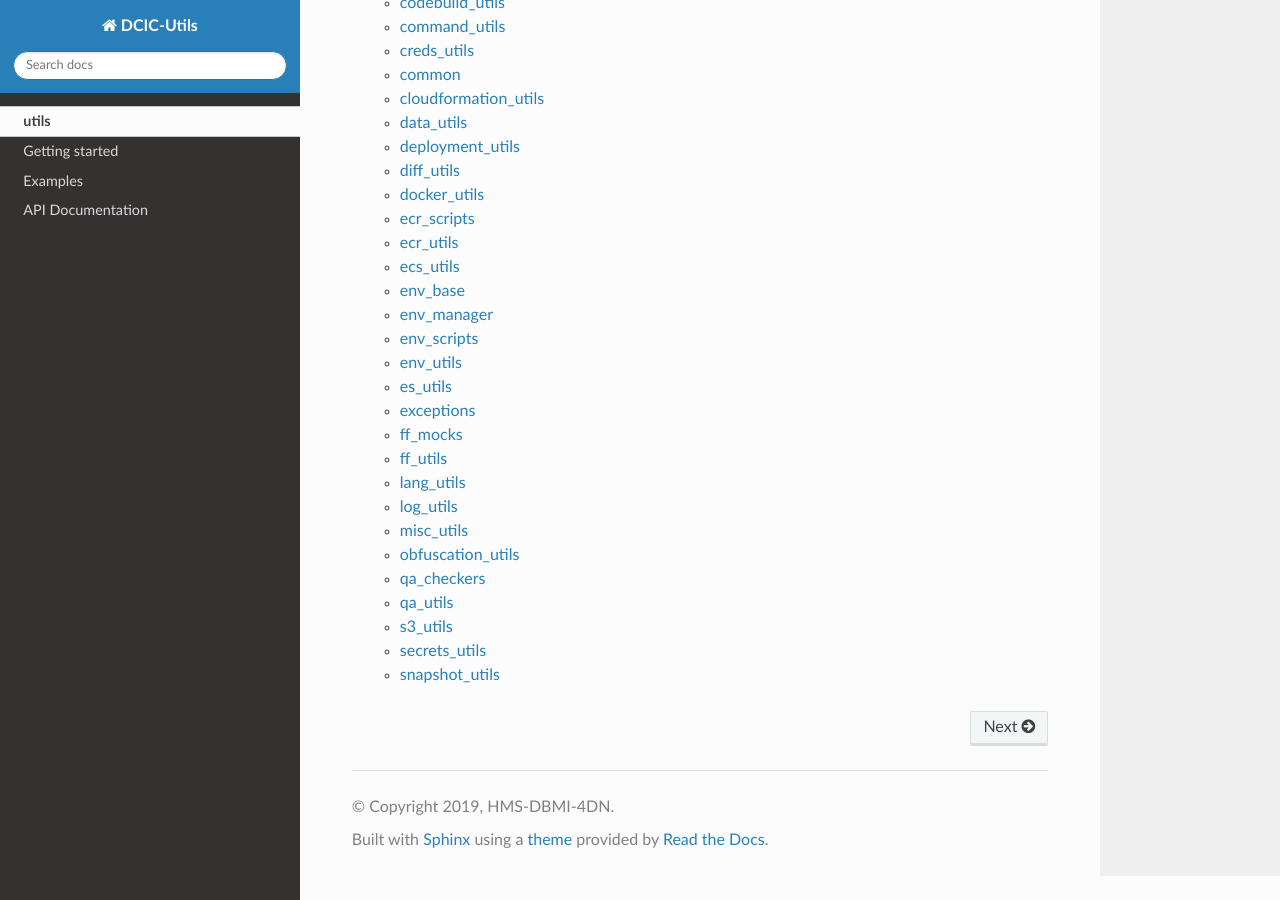
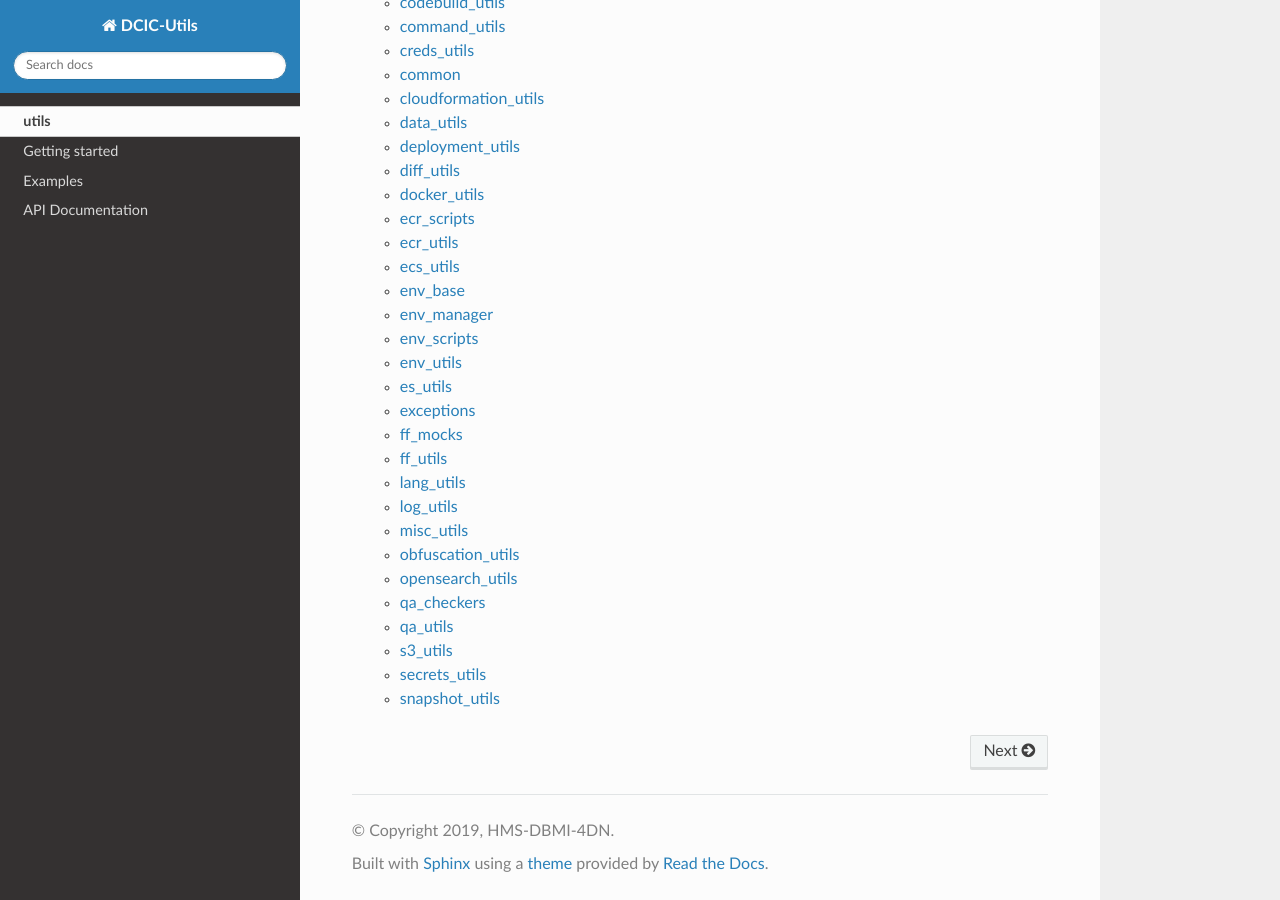
Before and after one commit to 4dn-dcic/utils, a Sphinx documentation site: the page built from docs/source/index.rst, in a window 1280 px wide and 900 px high, scrolled down 754 px. Built offline with Sphinx 7.4.7 and the Read the Docs theme 2.0.0, drawn with Linux system fonts in a browser that asks for light colours.

Commit message:
add automodule entry

```diff
--- a/docs/source/dcicutils.rst
+++ b/docs/source/dcicutils.rst
@@ -191,6 +191,13 @@ obfuscation_utils
    :members:
 
 
+opensearch_utils
+^^^^^^^^^^^^^^^^
+
+.. automodule:: dcicutils.opensearch_utils
+   :members:
+
+
 qa_checkers
 ^^^^^^^^^^^
 
```
